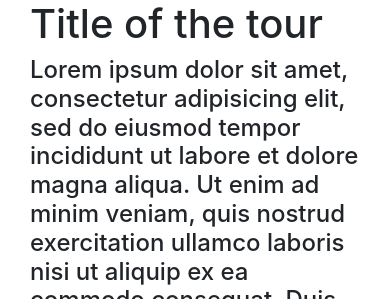
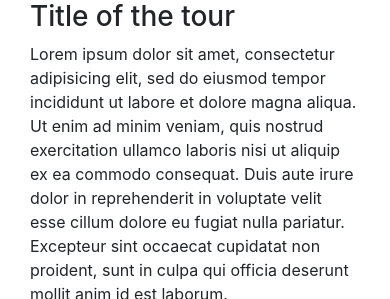
Before and after one commit to Charizm0/izi, a PHP site: page /views/t-highlights.html in a window 390 px wide. Shown: the top 299 px of the page. Run offline with PHP 8.4, Linux system fonts and the light colour scheme; some libraries are stand-ins or nearby versions.

Commit message:
Revert "Revert "updated the css of blog-view""
This reverts commit 1512677700b2beb6ceadb0127d3a15072ea89883.

```diff
--- a/views/t-highlights.html
+++ b/views/t-highlights.html
@@ -2,20 +2,73 @@
 <head>
 	<title>Tour Highlights</title>
 	<link rel="stylesheet" type="text/css" href="../../css/bootstrap.min.css">
+	<link rel="stylesheet" href="../css/t-frame-content.css" media="screen" title="no title" charset="utf-8">
 </head>
 <body>
 	<div class="container">
 		<div class="col-md-12">
-		<h1>Title of the tour</h1>
-		<h4>Lorem ipsum dolor sit amet, consectetur adipisicing elit, sed do eiusmod
+		<h3>Title of the tour</h3>
+		<p>Lorem ipsum dolor sit amet, consectetur adipisicing elit, sed do eiusmod
 		tempor incididunt ut labore et dolore magna aliqua. Ut enim ad minim veniam,
 		quis nostrud exercitation ullamco laboris nisi ut aliquip ex ea commodo
 		consequat. Duis aute irure dolor in reprehenderit in voluptate velit esse
 		cillum dolore eu fugiat nulla pariatur. Excepteur sint occaecat cupidatat non
-		proident, sunt in culpa qui officia deserunt mollit anim id est laborum.</h4>
+		proident, sunt in culpa qui officia deserunt mollit anim id est laborum.</p>
 		</div>
 		<div class="col-md-4">
-			<img src="../../tombtitti.png">
+			<img src="../../mug.jpg" alt="mug" />
+			<h3>Availability</h3>
+			Lorem ipsum dolor sit amet, consectetur adipisicing elit, sed do eiusmod
+			tempor incididunt ut labore et dolore magna aliqua. Ut enim ad minim veniam,
+			quis nostrud exercitation ullamco laboris nisi ut aliquip ex ea commodo
+			consequat.
+		</div>
+		<div class="col-md-4">
+			<img src="../../mug.jpg" alt="mug" />
+			<h3>Availability</h3>
+			Lorem ipsum dolor sit amet, consectetur adipisicing elit, sed do eiusmod
+			tempor incididunt ut labore et dolore magna aliqua. Ut enim ad minim veniam,
+			quis nostrud exercitation ullamco laboris nisi ut aliquip ex ea commodo
+			consequat.
+		</div>
+		<div class="col-md-4">
+			<img src="../../mug.jpg" alt="mug" />
+			<h3>Availability</h3>
+			Lorem ipsum dolor sit amet, consectetur adipisicing elit, sed do eiusmod
+			tempor incididunt ut labore et dolore magna aliqua. Ut enim ad minim veniam,
+			quis nostrud exercitation ullamco laboris nisi ut aliquip ex ea commodo
+			consequat.
+		</div>
+		<div class="col-md-4">
+			<img src="../../mug.jpg" alt="mug" />
+			<h3>Availability</h3>
+			Lorem ipsum dolor sit amet, consectetur adipisicing elit, sed do eiusmod
+			tempor incididunt ut labore et dolore magna aliqua. Ut enim ad minim veniam,
+			quis nostrud exercitation ullamco laboris nisi ut aliquip ex ea commodo
+			consequat.
+		</div>
+		<div class="col-md-4">
+			<img src="../../mug.jpg" alt="mug" />
+			<h3>Availability</h3>
+			Lorem ipsum dolor sit amet, consectetur adipisicing elit, sed do eiusmod
+			tempor incididunt ut labore et dolore magna aliqua. Ut enim ad minim veniam,
+			quis nostrud exercitation ullamco laboris nisi ut aliquip ex ea commodo
+			consequat.
+		</div>
+		<div class="col-md-4">
+			<img src="../../mug.jpg" alt="mug" />
+			<h3>Availability</h3>
+			Lorem ipsum dolor sit amet, consectetur adipisicing elit, sed do eiusmod
+			tempor incididunt ut labore et dolore magna aliqua. Ut enim ad minim veniam,
+			quis nostrud exercitation ullamco laboris nisi ut aliquip ex ea commodo
+			consequat.
+		</div>
+		<div class="col-md-4">
+			<div class="CFA">
+				Count Me In!
+
+			</div>
+
 		</div>
 	</div>
 
--- a/views/tour.html
+++ b/views/tour.html
@@ -11,6 +11,10 @@
     <div class="container-fluid">
       <div class="hero-banner">
         <img src="../../cover.jpg" alt="cover" />
+        <div class="hero-overlay">
+          <h1>Title of the Tour</h1>
+          <span>Book Now</span>
+        </div>
 
       </div>
       <div class="info">
```
Also changed, not shown: css/tour.css (+27 -0 lines).
